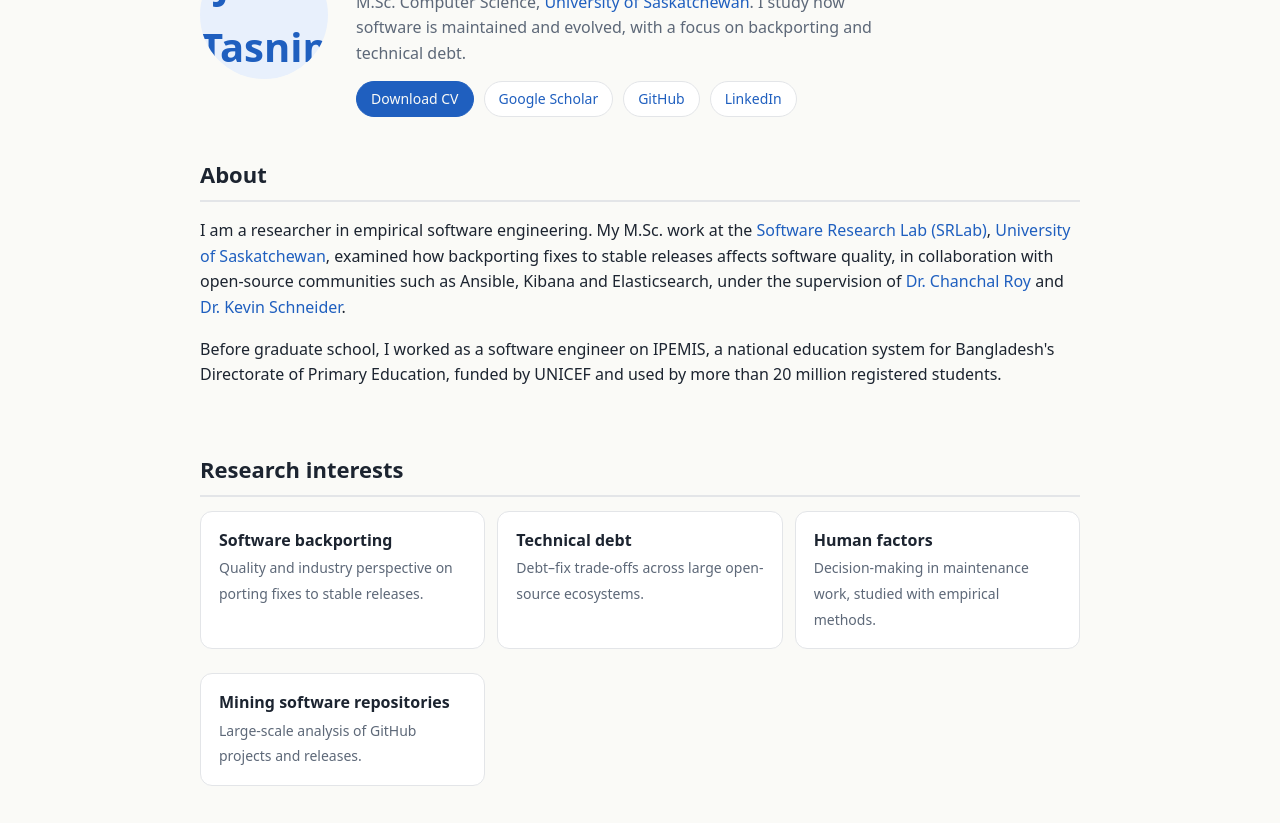
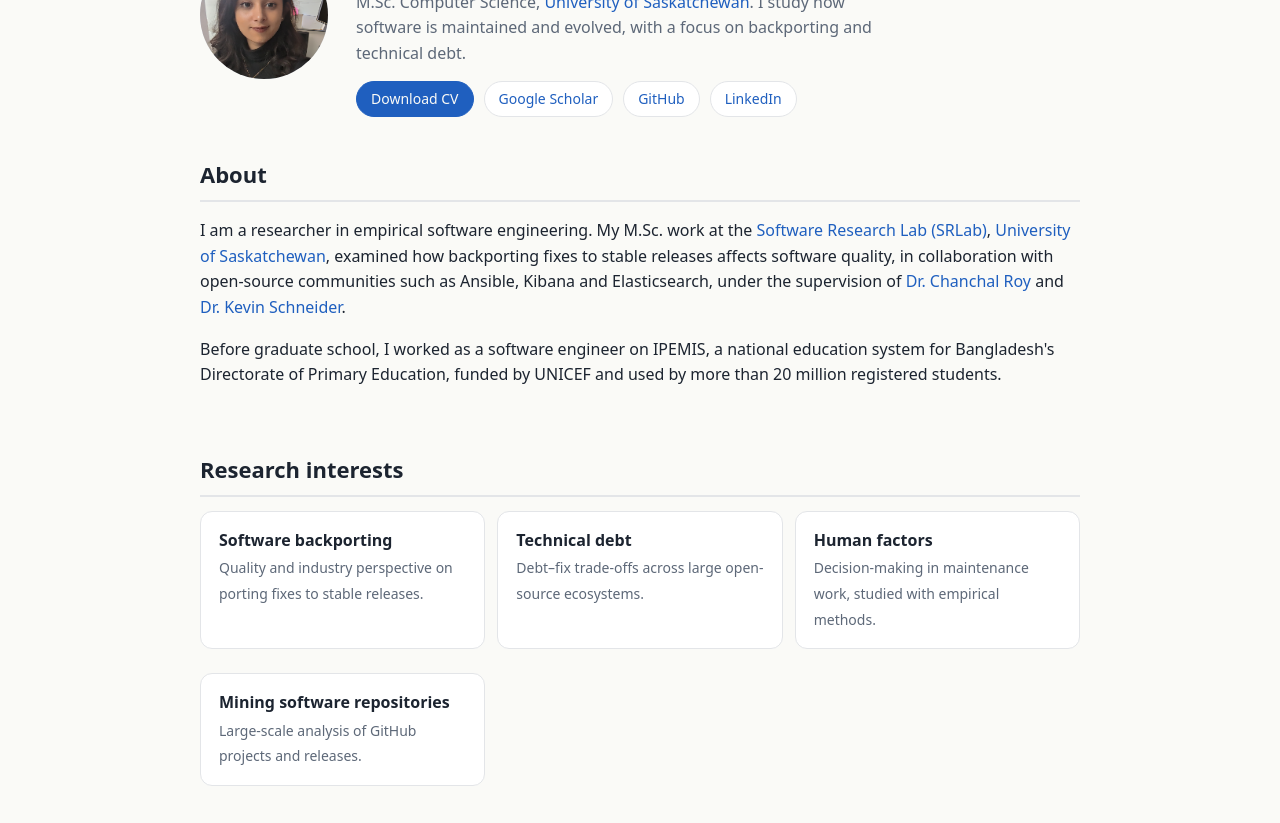
Before and after one commit to Rafa2016831028/Rafa2016831028, a plain HTML site: page academic/index.html in a window 1280 px wide. Shown: the part 184-1007 px from the top of the page. Drawn offline with Linux system fonts and the light colour scheme.

Commit message:
Fix headshot image path to match renamed png file

```diff
--- a/academic/index.html
+++ b/academic/index.html
@@ -45,7 +45,7 @@ footer{border-top:1px solid var(--line);padding:22px 20px;text-align:center;colo
 <main>
 
 <div class="hero" id="top">
-  <div class="avatar"><img src="../assets/jarin-headshot.jpg" alt="Jarin Tasnim"></div>
+  <div class="avatar"><img src="../assets/jarin-headshot.png" alt="Jarin Tasnim"></div>
   <div>
     <div class="eyebrow">PhD applicant &middot; Software Engineering</div>
     <h1>Jarin Tasnim</h1>
```
Also changed, not shown: industry/index.html (+1 -1 lines).
